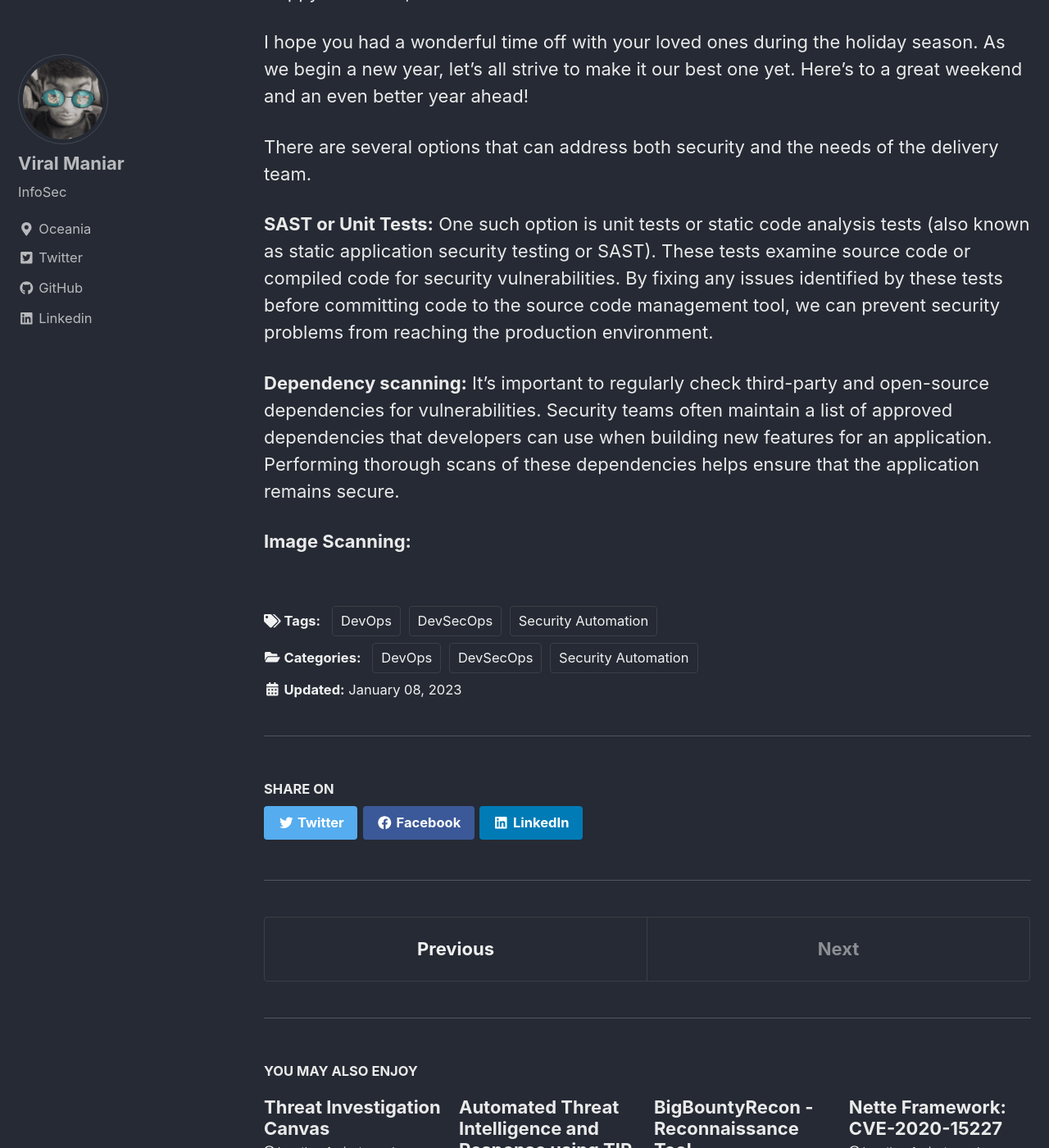
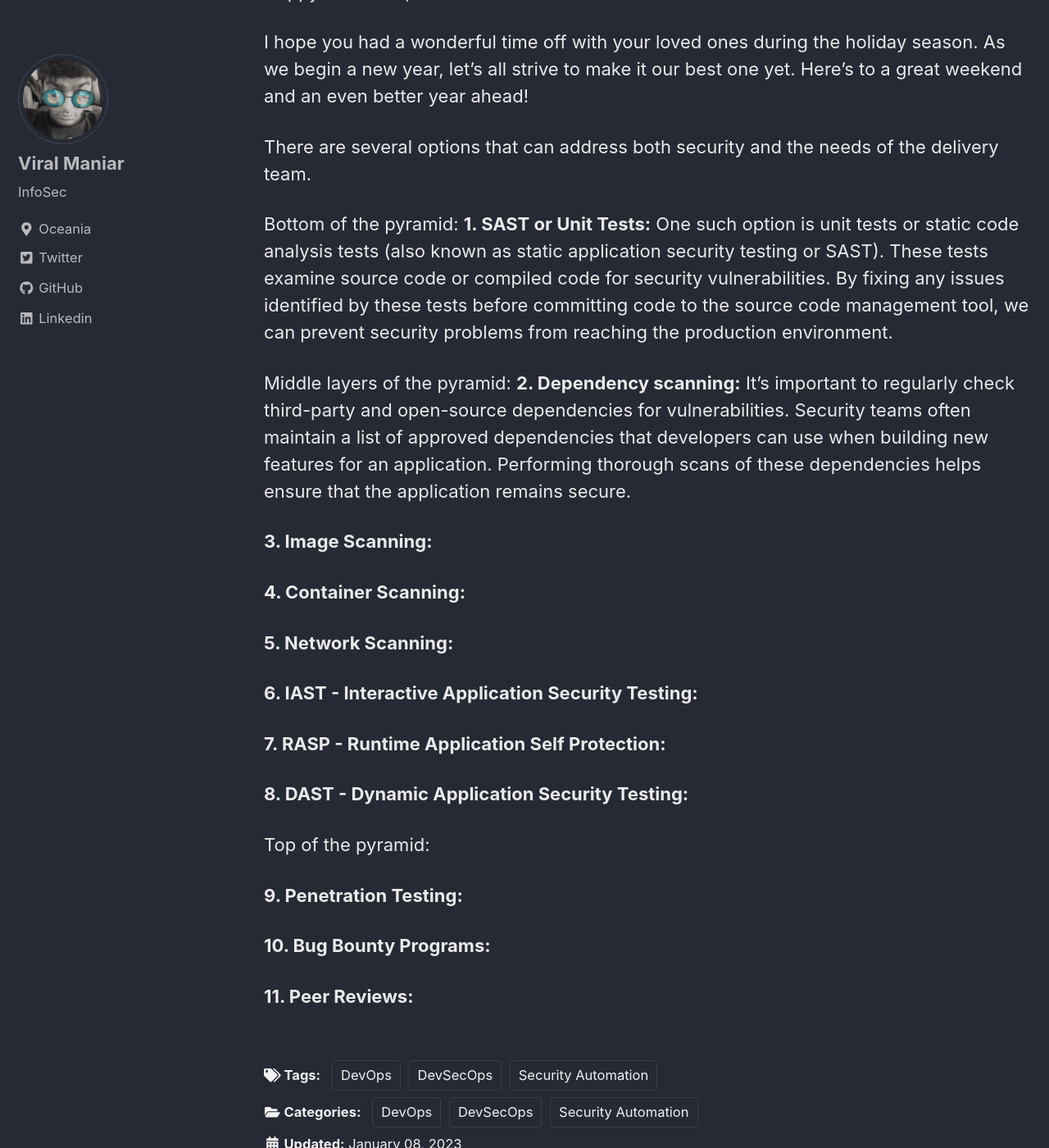
Before and after one commit to Viralmaniar/viralmaniar.github.io, a Jekyll site: the page built from _posts/2023-01-08-Understanding DevSecOps Security Test Pyramid.md, in a window 1280 px wide and 1400 px high, scrolled down 227 px. Shown: the whole window at 82% size. Built offline with Jekyll 4.4.1, drawn with Linux system fonts in a browser that asks for light colours; cached includes are drawn as plain includes; nearby versions of some CDN libraries; some of the changed text lies outside the part shown.

Commit message:
Update 2023-01-08-Understanding DevSecOps Security Test Pyramid.md

```diff
--- a/_posts/2023-01-08-Understanding DevSecOps Security Test Pyramid.md
+++ b/_posts/2023-01-08-Understanding DevSecOps Security Test Pyramid.md
@@ -24,8 +24,28 @@ I hope you had a wonderful time off with your loved ones during the holiday seas
 
 There are several options that can address both security and the needs of the delivery team.
 
-**SAST or Unit Tests:** One such option is unit tests or static code analysis tests (also known as static application security testing or SAST). These tests examine source code or compiled code for security vulnerabilities. By fixing any issues identified by these tests before committing code to the source code management tool, we can prevent security problems from reaching the production environment.
+Bottom of the pyramid:
+**1. SAST or Unit Tests:** One such option is unit tests or static code analysis tests (also known as static application security testing or SAST). These tests examine source code or compiled code for security vulnerabilities. By fixing any issues identified by these tests before committing code to the source code management tool, we can prevent security problems from reaching the production environment.
 
-**Dependency scanning:** It's important to regularly check third-party and open-source dependencies for vulnerabilities. Security teams often maintain a list of approved dependencies that developers can use when building new features for an application. Performing thorough scans of these dependencies helps ensure that the application remains secure.
+Middle layers of the pyramid:
+**2. Dependency scanning:** It's important to regularly check third-party and open-source dependencies for vulnerabilities. Security teams often maintain a list of approved dependencies that developers can use when building new features for an application. Performing thorough scans of these dependencies helps ensure that the application remains secure.
 
-**Image Scanning:**
+**3. Image Scanning:**
+
+**4. Container Scanning:**
+
+**5. Network Scanning:**
+
+**6. IAST - Interactive Application Security Testing:**
+
+**7. RASP - Runtime Application Self Protection:**
+
+**8. DAST - Dynamic Application Security Testing:**
+
+Top of the pyramid:
+
+**9. Penetration Testing:**
+
+**10. Bug Bounty Programs:**
+
+**11. Peer Reviews:**
```
